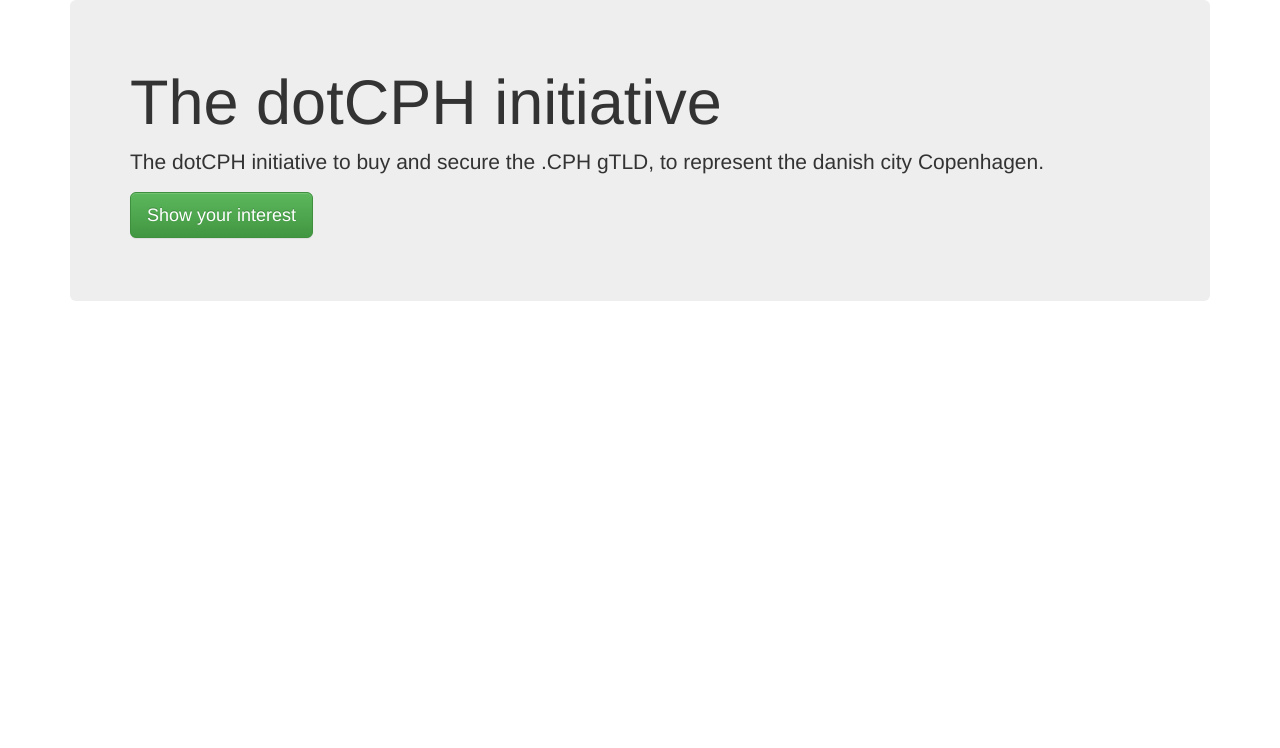
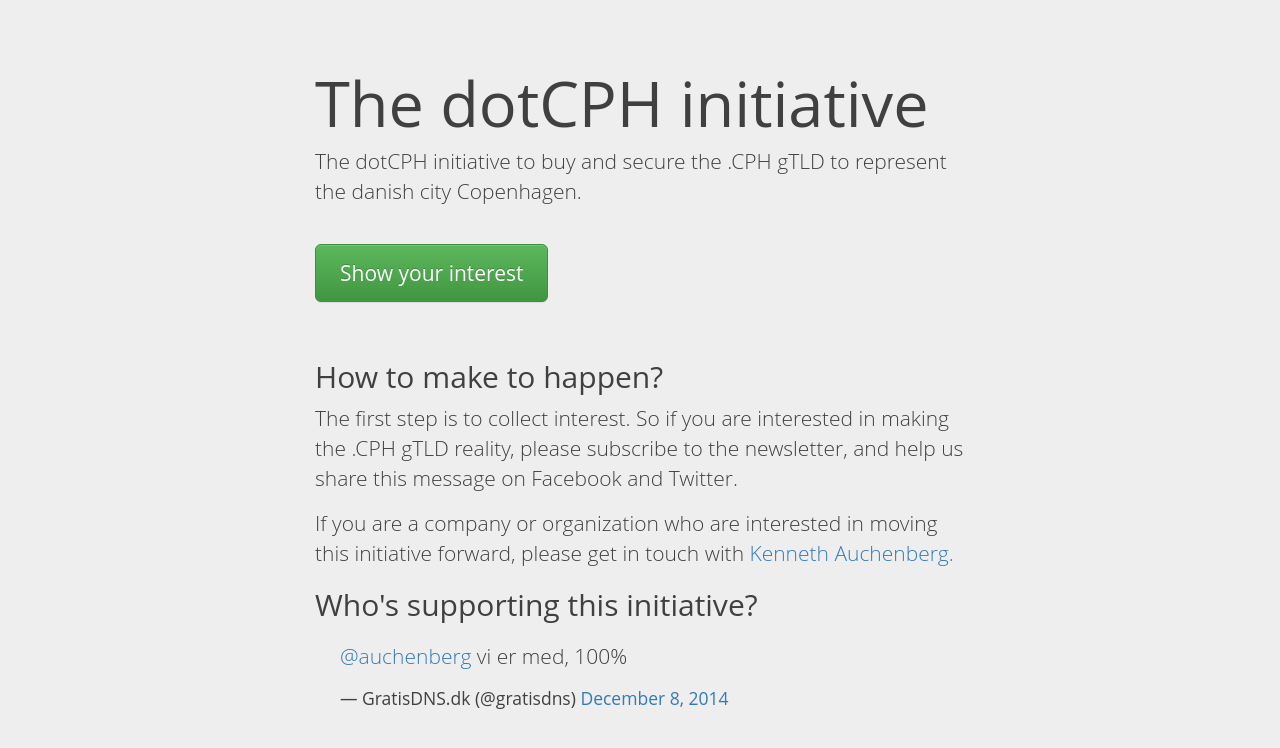
Before and after one commit to auchenberg/dotcph.org, a plain HTML site: page index.html in a window 1280 px wide. Drawn offline with nearby package versions, Linux system fonts and the light colour scheme.

Commit message:
More just more

```diff
--- a/index.html
+++ b/index.html
@@ -15,6 +15,9 @@
     <!-- Optional theme -->
     <link rel="stylesheet" href="https://maxcdn.bootstrapcdn.com/bootstrap/3.3.1/css/bootstrap-theme.min.css">
 
+    <!-- Optional theme -->
+    <link rel="stylesheet" href="site.css">
+
   </head>
 
   <body>
@@ -23,16 +26,33 @@
 
       <div class="jumbotron">
         <h1>The dotCPH initiative</h1>
-        <p class="lead">The dotCPH initiative to buy and secure the .CPH gTLD, to represent the danish city Copenhagen.</p>
-        <p><a class="btn btn-lg btn-success" href="#" role="button">Show your interest</a></p>
+        <p class="lead">The dotCPH initiative to buy and secure the .CPH gTLD to represent the danish city Copenhagen.</p>
 
-        <div class="fb-like" data-href="https://dotcph.org" data-layout="standard" data-action="like" data-show-faces="true" data-share="true"></div>
+        <br />
+
+        <p>
+            <a class="btn btn-lg btn-success" target="_blank" href="http://eepurl.com/-ys0L" role="button">Show your interest</a>
+
+            <div class="fb-like" data-href="https://dotcph.org" data-layout="standard" data-action="like" data-show-faces="true" data-share="true"></div>
+        </p>
+
+        <br />
+
+        <h2>How to make to happen?</h2>
+        <p>The first step is to collect interest. So if you are interested in making the .CPH gTLD reality, please subscribe to the newsletter, and help us share this message on Facebook and Twitter.</p>
+
+        <p>If you are a company or organization who are interested in moving this initiative forward, please get in touch with <a href="mailto:kenneth@auchenberg.dk">Kenneth Auchenberg.</a></p>
+
+        <h2>Who's supporting this initiative?</h2>
+
+<blockquote class="twitter-tweet" data-conversation="none" lang="en"><p><a href="https://twitter.com/auchenberg">@auchenberg</a> vi er med, 100%</p>&mdash; GratisDNS.dk (@gratisdns) <a href="https://twitter.com/gratisdns/status/541899252688252928">December 8, 2014</a></blockquote>
 
       </div>
 
     </div> <!-- /container -->
 
 
+<script async src="//platform.twitter.com/widgets.js" charset="utf-8"></script>
 <div id="fb-root"></div>
 <script>(function(d, s, id) {
   var js, fjs = d.getElementsByTagName(s)[0];
--- a/site.css
+++ b/site.css
@@ -1,8 +1,21 @@
 /* Space out content a bit */
 body {
-  padding-top: 20px;
-  padding-bottom: 20px;
+margin: 0;
+padding: 0;
+color: #404040;
+font-family: "Open Sans", Helvetica, Arial;
+font-size: 16px;
+-webkit-font-smoothing: antialiased;
+
+  background: #EEE;
 }
+
+
+.container {
+    max-width: 800px;
+    text-align: left;
+}
+
 
 /* Everything but the jumbotron gets side spacing for mobile first views */
 .header,
@@ -31,19 +44,13 @@ body {
   border-top: 1px solid #e5e5e5;
 }
 
-/* Customize container */
-@media (min-width: 768px) {
-  .container {
-    max-width: 730px;
-  }
-}
 .container-narrow > hr {
   margin: 30px 0;
 }
 
 /* Main marketing message and sign up button */
 .jumbotron {
-  text-align: center;
+
   border-bottom: 1px solid #e5e5e5;
 }
 .jumbotron .btn {
```
